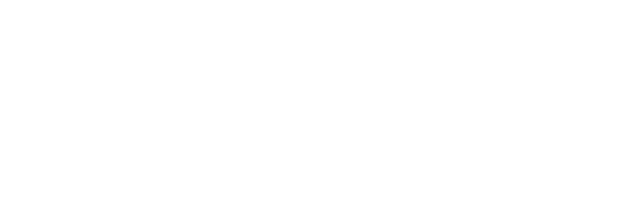
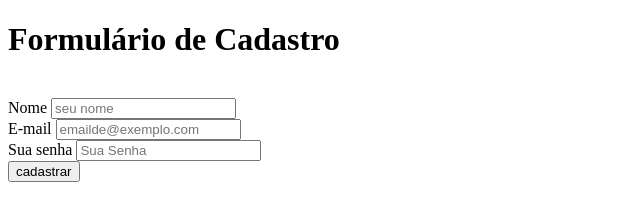
Before and after one commit to ViniciusCssHtml/curso_ebac_frontend, a plain HTML site: page index.html in a window 1280 px wide. Shown: the whole page, without its empty margins (0-640 px from the left). Drawn offline with Linux system fonts and the light colour scheme.

Commit message:
Update index.html

```diff
--- a/index.html
+++ b/index.html
@@ -1,14 +1,28 @@
 <!DOCTYPE html>
-<html lang="en">
+<html lang="pt-br">
 
 <head>
   <meta charset="UTF-8">
   <meta http-equiv="X-UA-Compatible" content="IE=edge">
   <meta name="viewport" content="width=device-width, initial-scale=1.0">
-  <title>Document</title>
+  <title>Módulo 3 exercício</title>
 </head>
 
 <body>
+  <h1>Formulário de Cadastro</h1>
+  <br>
+  <label for="text">Nome</label>
+  <input type="text" placeholder="seu nome">
+  <br>
+  <label for="email">E-mail</label>
+  <input id="email" placeholder="emailde@exemplo.com">
+  <br>
+  <label for="text">Sua senha</label>
+  <input type="password" placeholder="Sua Senha">
+  <br>
+  <input type="button" value="cadastrar">
+
+
 
 </body>
 
```
